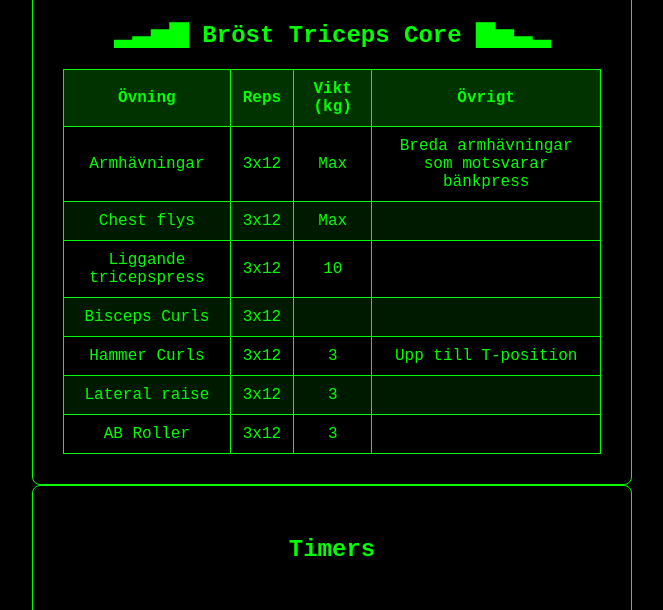
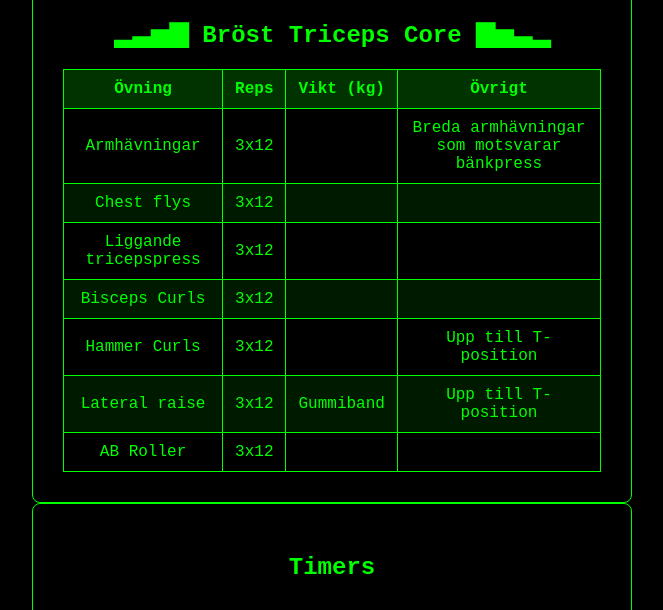
Before and after one commit to Telon/telon.github.io, a plain HTML site: page content/monday.html in a window 1280 px wide. Shown: the part 182-792 px from the top of the page, without its empty margins (308-971 px from the left). Drawn offline with Linux system fonts and the light colour scheme.

Commit message:
Update monday.html

```diff
--- a/content/monday.html
+++ b/content/monday.html
@@ -76,19 +76,19 @@
                 <tr>
                     <td>Armhävningar</td>
                     <td>3x12</td>
-                    <td>Max</td>
+                    <td></td>
                     <td>Breda armhävningar som motsvarar bänkpress</td>
                 </tr>
                 <tr>
                     <td>Chest flys</td>
                     <td>3x12</td>
-                    <td>Max</td>
+                    <td></td>
                     <td></td>
                 </tr>
                 <tr>
                     <td>Liggande tricepspress</td>
                     <td>3x12</td>
-                    <td>10</td>
+                    <td></td>
                     <td></td>
                 </tr>
                 <tr>
@@ -100,19 +100,19 @@
                 <tr>
                     <td>Hammer Curls</td>
                     <td>3x12</td>
-                    <td>3</td>
+                    <td></td>
                     <td>Upp till T-position</td>
                 </tr>
                 <tr>
                     <td>Lateral raise</td>
                     <td>3x12</td>
-                    <td>3</td>
-                    <td></td>
+                    <td>Gummiband</td>
+                    <td>Upp till T-position</td>
                 </tr>
                 <tr>
                     <td>AB Roller</td>
                     <td>3x12</td>
-                    <td>3</td>
+                    <td></td>
                     <td></td>
                 </tr>
             </tbody>
```
